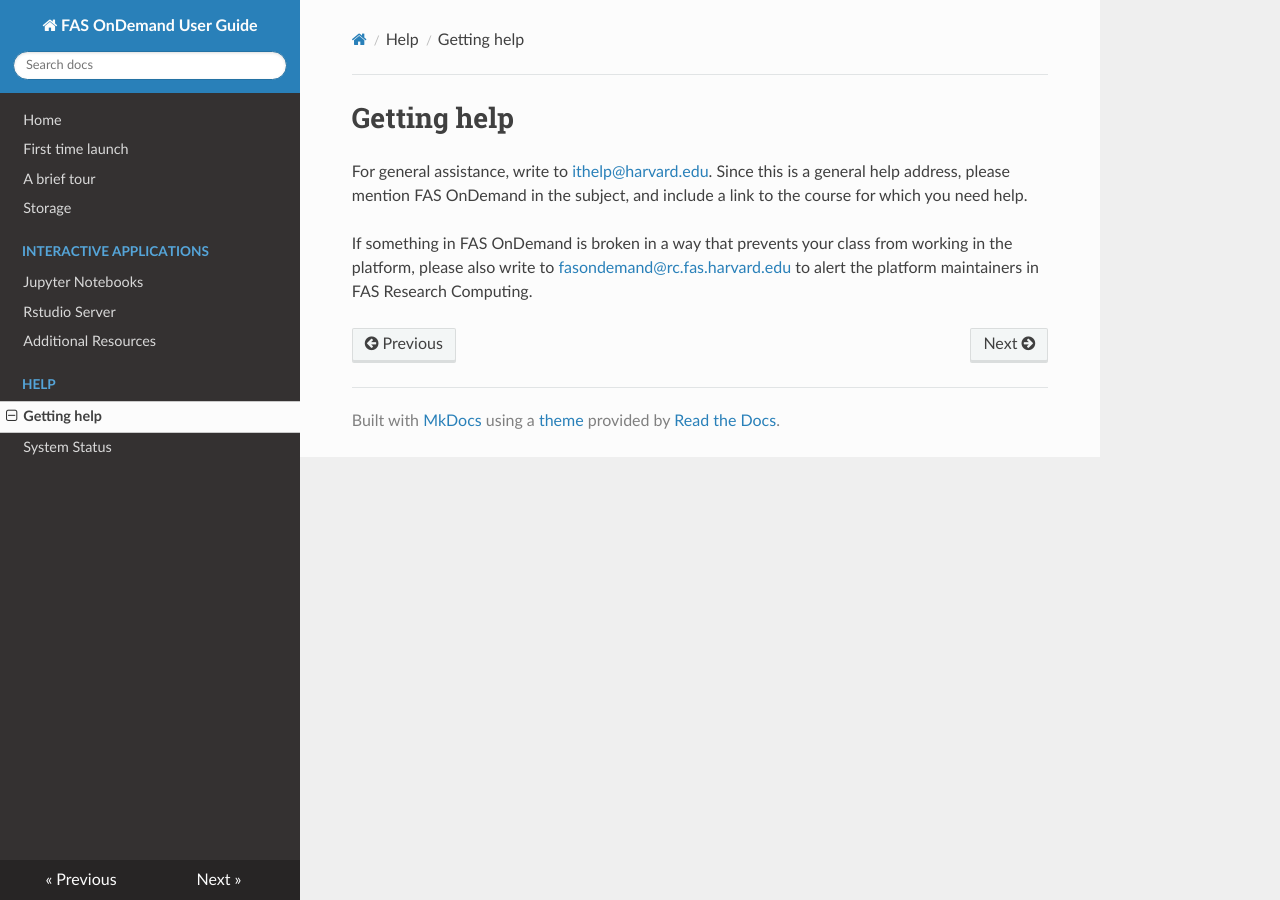
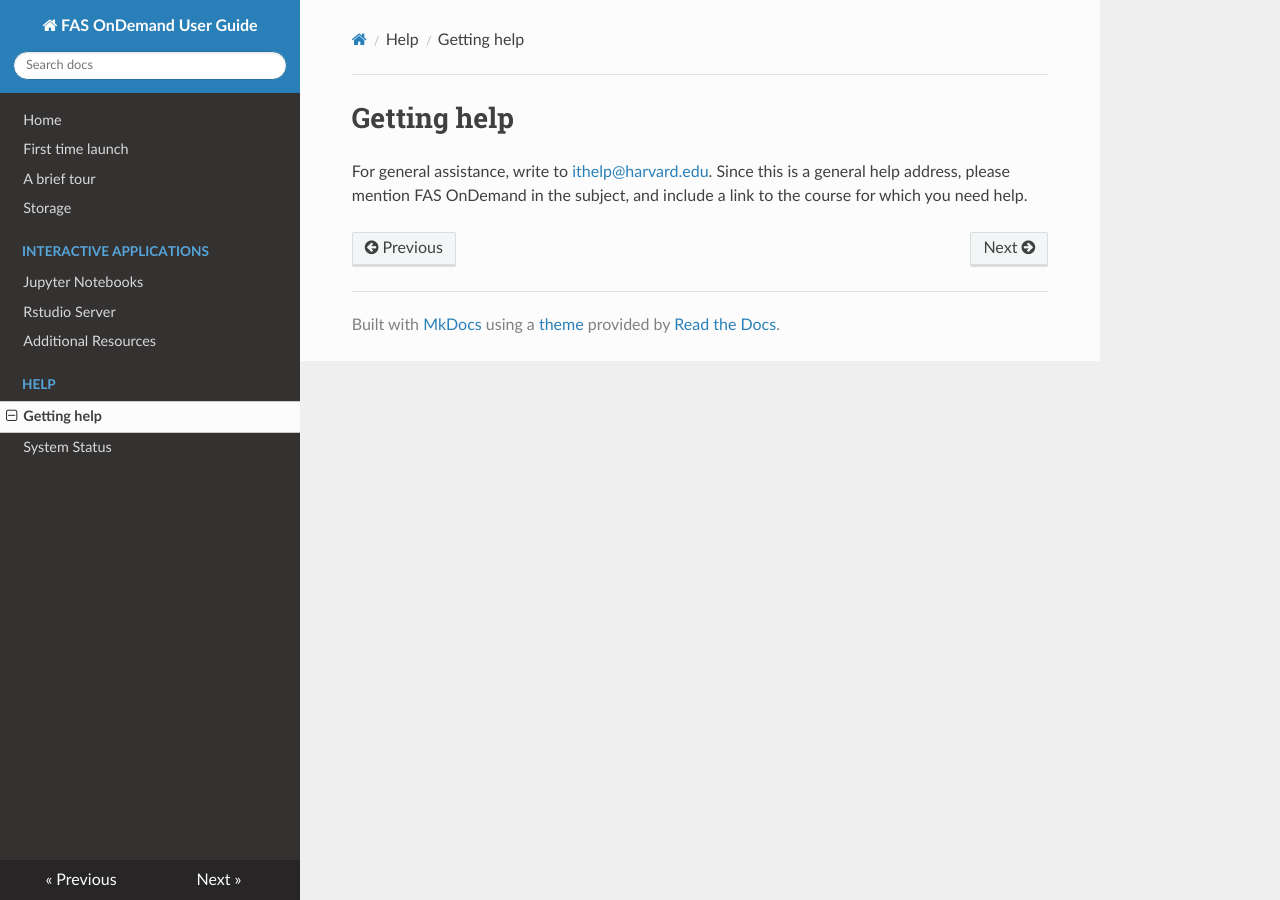
Before and after one commit to fasrc/fas-ondemand-user-guide, an MkDocs documentation site: the page built from docs/help.md, in a window 1280 px wide. Built offline with MkDocs 1.6.1, drawn with Linux system fonts in a browser that asks for light colours; nearby versions of some CDN libraries.

Commit message:
removed FASRC support contact info

```diff
--- a/docs/help.md
+++ b/docs/help.md
@@ -1,5 +1,3 @@
 # Getting help
 
 For general assistance, write to [ithelp@harvard.edu](mailto:ithelp@harvard.edu?subject=FAS OnDemand support). Since this is a general help address, please mention FAS OnDemand in the subject, and include a link to the course for which you need help.
-
-If something in FAS OnDemand is broken in a way that prevents your class from working in the platform, please also write to [fasondemand@rc.fas.harvard.edu](mailto:fasondemand@rc.fas.harvard.edu) to alert the platform maintainers in FAS Research Computing.
```
